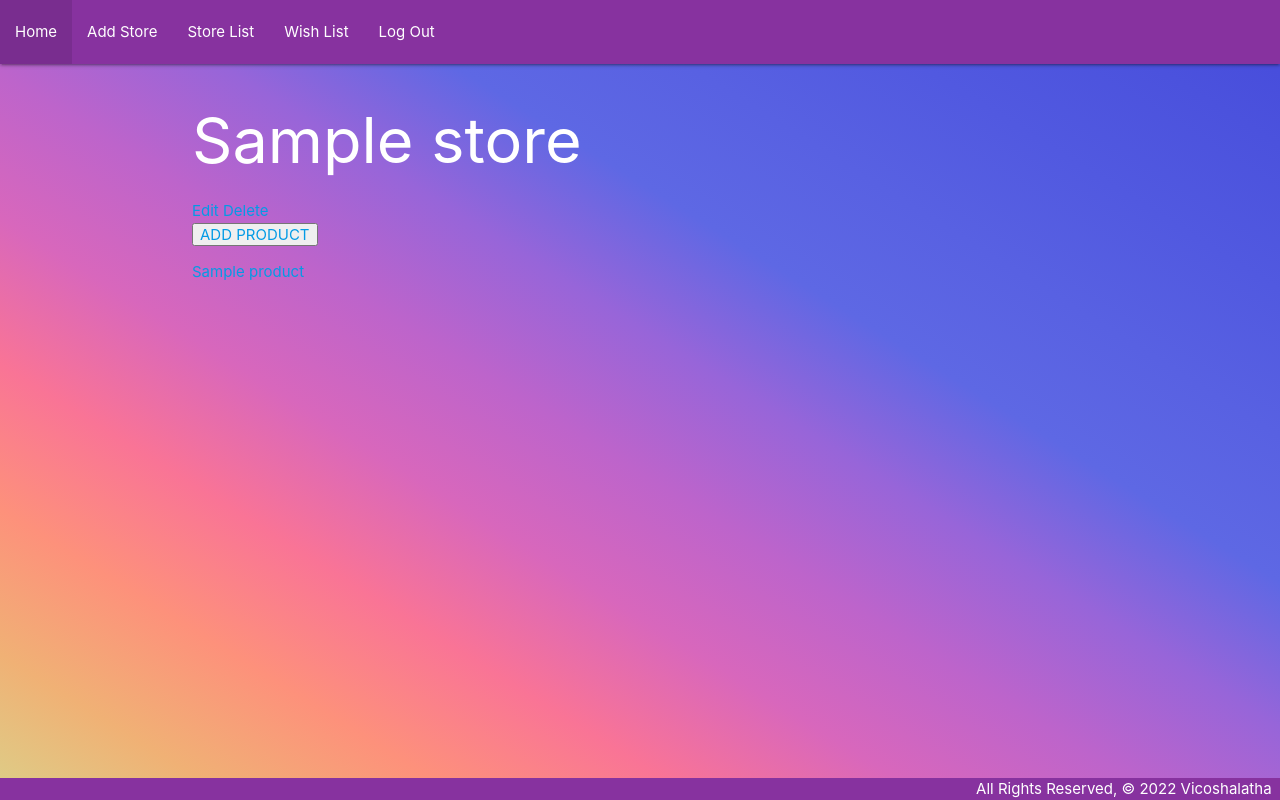
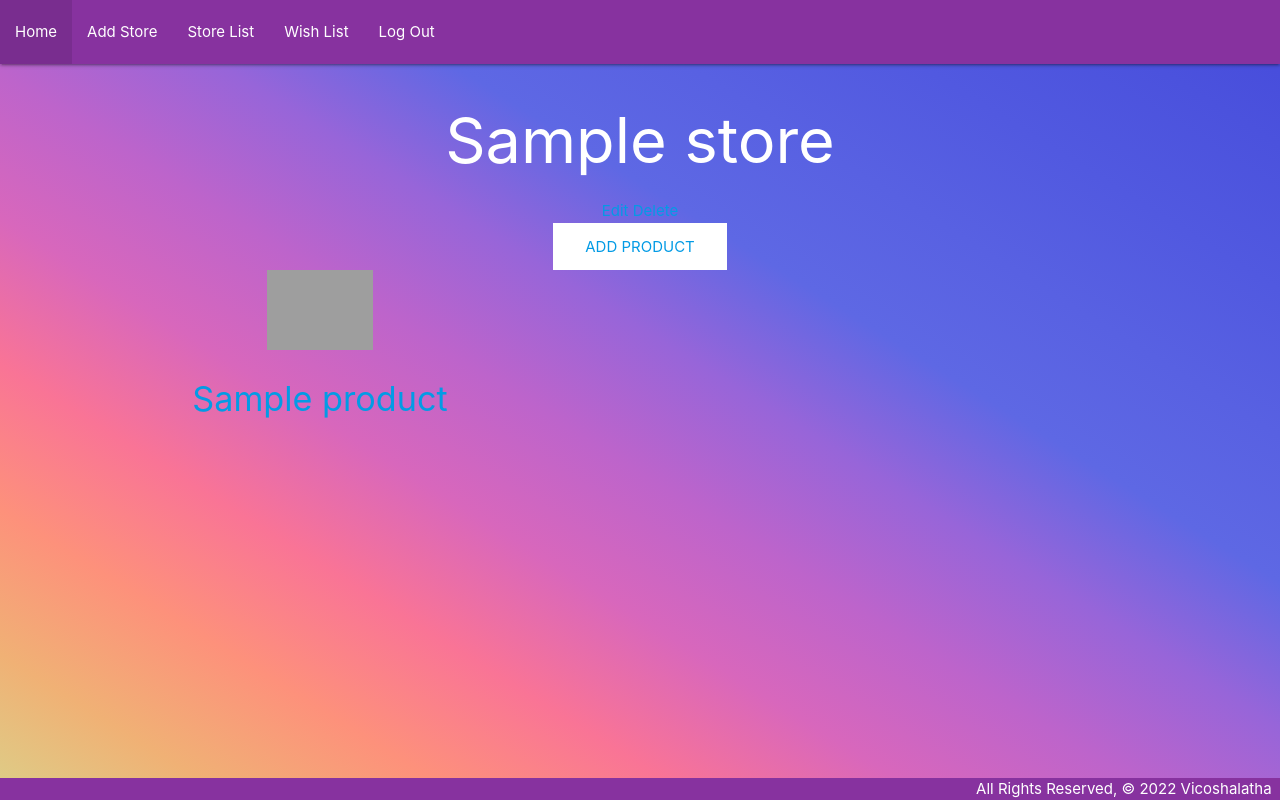
Before and after one commit to victordevera24/project-3, a Django app: page /stores/1/ in a window 1280 px wide. Run offline with Django 4.2, Linux system fonts and the light colour scheme; a user stored in the database is signed in; tables that the repository leaves empty hold one stand-in row (values such as "Sample post"); grey boxes are pictures that could not be loaded.

Commit message:
adding store details along with store name inside store index page and adding product image to display along with product name inside store details page

```diff
--- a/shopping_project/main_app/static/css/style.css
+++ b/shopping_project/main_app/static/css/style.css
@@ -27,6 +27,7 @@ body {
     flex-direction: column;
     background-image: linear-gradient(to right top, #dccf88, #f0b175, #fd917b, #f97496, #d867bc, #bd64cb, #9765d9, #5e68e4, #5861e2, #5159e0, #4b52dd, #454adb);
     color: white;
+    text-align: center;
   }
 
   main {
@@ -46,3 +47,18 @@ body {
 .page-footer{
     background-color: #87329f;
   }
+
+  .storename{
+    text-align: center;
+
+  }
+  .button{
+    background-color: white; /* Green */
+    border: none;
+    color: red;
+    padding: 15px 32px;
+    text-align: center;
+    text-decoration: none;
+    display: inline-block;
+    font-size: 15px;
+  }
--- a/shopping_project/main_app/templates/stores/detail.html
+++ b/shopping_project/main_app/templates/stores/detail.html
@@ -10,12 +10,18 @@
 </div>
 
 
-<button><a href="{% url 'new_product' store.id %}">ADD PRODUCT</a></button>
+<button class="button"><a href="{% url 'new_product' store.id %}">ADD PRODUCT</a></button>
 
-{% for product in products %}
-<ul>
-    <li><a href="/product/{{product.id}}/">{{ product.name }}</a></li>
-</ul>
-{% endfor %}
+<div class="feedwrapper">
+    {% for product in products %}
+    <div class="postwrapper">
+        <a href="/product/{{product.id}}/"><img class="postpic" src="{{product.url}}"></a>
+        <a href="/product/{{product.id}}/">
+            <h4>{{ product.name }}</h4>
+        </a>
+    </div>
+    {% endfor %}
+</div>
+
 
 {% endblock %}
--- a/shopping_project/main_app/templates/stores/index.html
+++ b/shopping_project/main_app/templates/stores/index.html
@@ -5,8 +5,10 @@
 <button><a href="{% url 'stores_create' %}">add a store</a></button>
 
 {% for store in stores %}
-<ul>
-    <li><a href="/stores/{{store.id}}/">{{ store.name }}</a></li>
+<ul class="storename">
+    <li><a href="/stores/{{store.id}}/"><h2>{{ store.name }}</h2></a></li>
+        <ol><a href="/stores/{{store.id}}/"><h5>{{ store.street }}, {{ store.city }}, {{ store.state }}, {{ store.zip_code }}</h5></a></ol>
+
 </ul>
 {% endfor %}
 {% endblock %}
--- a/shopping_project/main_app/views.py
+++ b/shopping_project/main_app/views.py
@@ -44,6 +44,7 @@ class StoreDelete(LoginRequiredMixin, DeleteView):
 def store_detail(request, store_id):
   store = Store.objects.get(id=store_id)
   products = Product.objects.filter(store=store_id)
+
   return render(request, 'stores/detail.html',{'store' : store, 'products':products})
 
 @login_required
```
